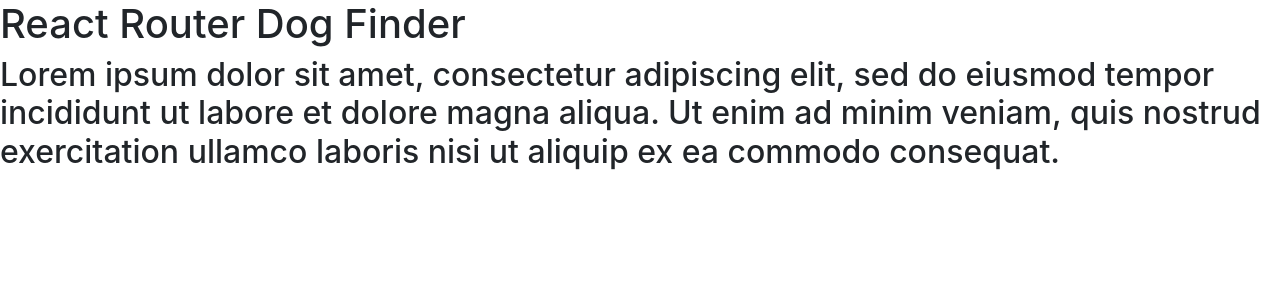
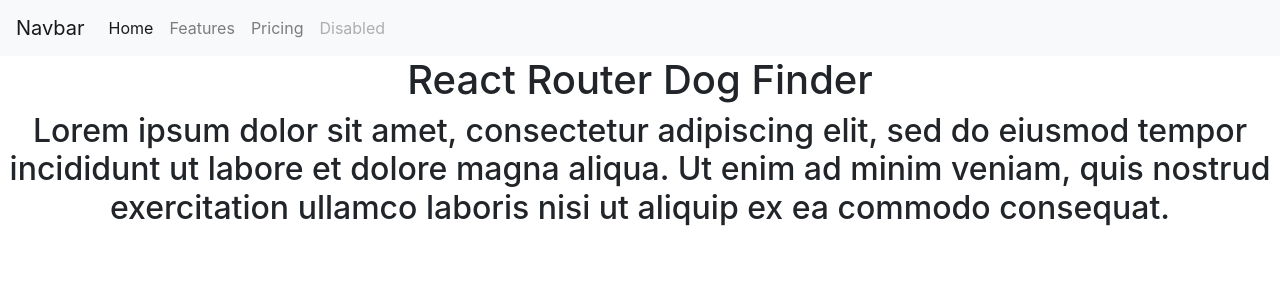
Before and after one commit to Guillermo-Martin/react-router-dog-finder, a React (Create React App) app: page / in a window 1280 px wide. Shown: the top 300 px of the page. Built offline with nearby package versions, Linux system fonts and the light colour scheme.

Commit message:
Create 'components' folder and create Navbar

```diff
--- a/src/App.js
+++ b/src/App.js
@@ -1,9 +1,11 @@
 import React from 'react';
-// import './App.css';
+import './App.css';
+import Navbar from './components/Navbar';
 
 function App() {
   return (
     <div className="App">
+      <Navbar />
       <h1>React Router Dog Finder</h1>
       <h2>
         Lorem ipsum dolor sit amet, consectetur adipiscing elit, sed do eiusmod tempor incididunt ut labore et dolore magna aliqua. Ut enim ad minim veniam, quis nostrud exercitation ullamco laboris nisi ut aliquip ex ea commodo consequat.
--- /dev/null
+++ b/src/components/Navbar.js
@@ -0,0 +1,32 @@
+import React from 'react';
+
+function Navbar() {
+  return (
+    <div>
+      <nav className="navbar navbar-expand-lg navbar-light bg-light">
+        <a className="navbar-brand" href="#">Navbar</a>
+        <button className="navbar-toggler" type="button" data-toggle="collapse" data-target="#navbarNav" aria-controls="navbarNav" aria-expanded="false" aria-label="Toggle navigation">
+          <span className="navbar-toggler-icon"></span>
+        </button>
+        <div className="collapse navbar-collapse" id="navbarNav">
+          <ul className="navbar-nav">
+            <li className="nav-item active">
+              <a className="nav-link" href="#">Home <span className="sr-only">(current)</span></a>
+            </li>
+            <li className="nav-item">
+              <a className="nav-link" href="#">Features</a>
+            </li>
+            <li className="nav-item">
+              <a className="nav-link" href="#">Pricing</a>
+            </li>
+            <li className="nav-item">
+              <a className="nav-link disabled" href="#" tabindex="-1" aria-disabled="true">Disabled</a>
+            </li>
+          </ul>
+        </div>
+      </nav>
+    </div>
+  );
+}
+
+export default Navbar;
```
